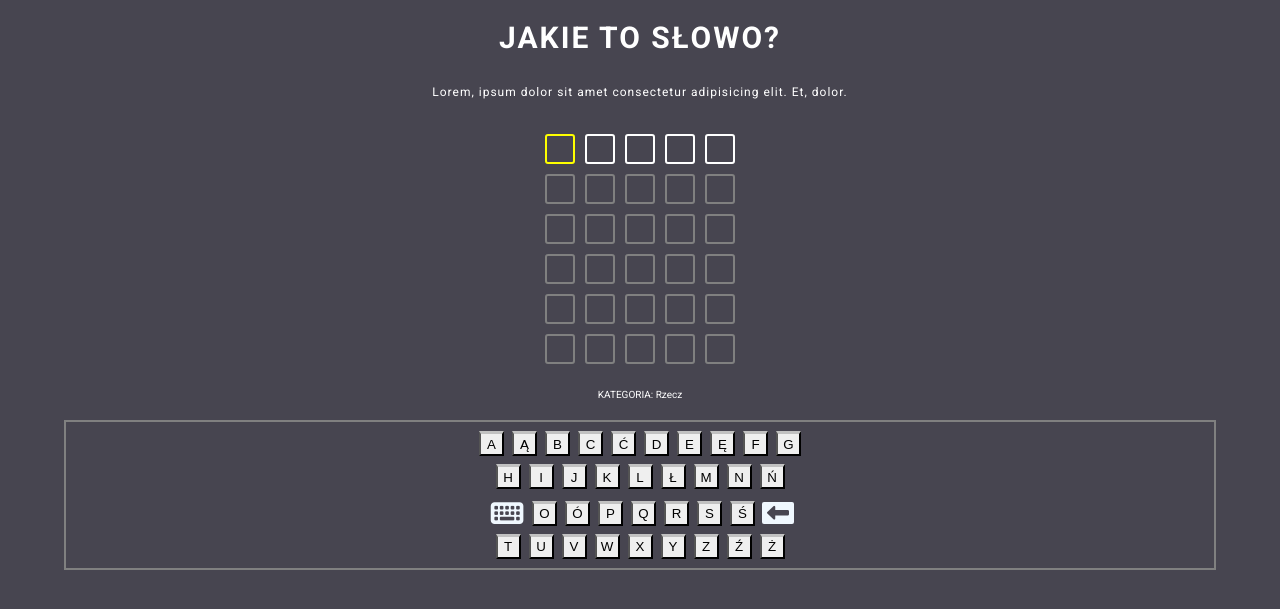
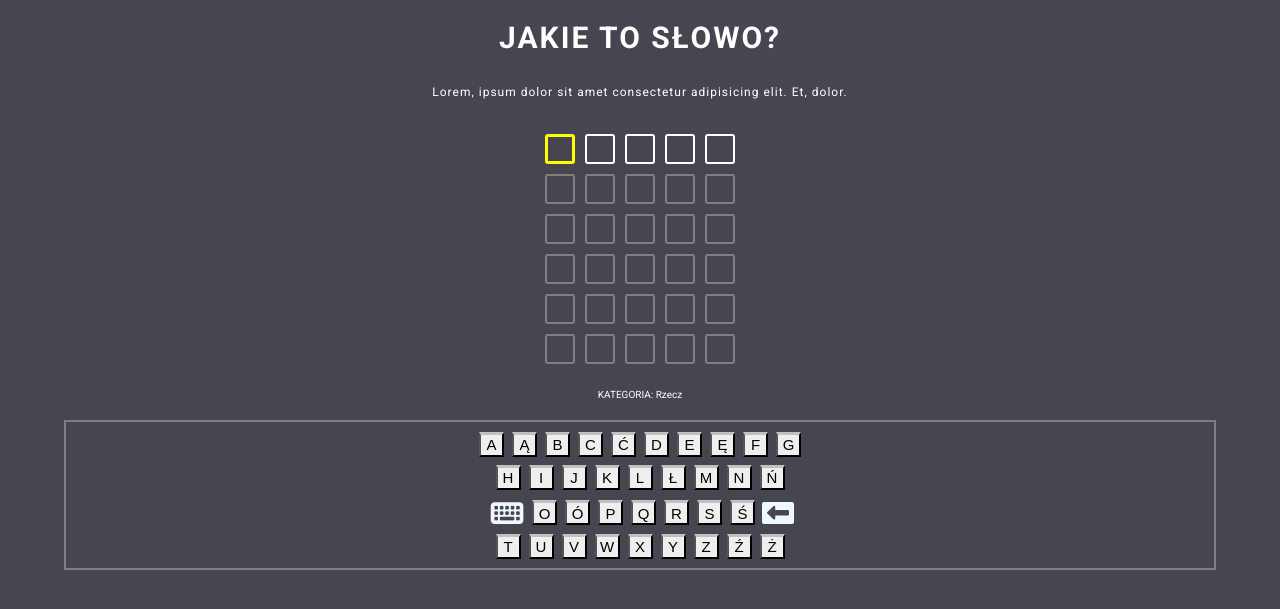
Before and after one commit to RobertBurek/G_Words_diff, a PHP site: page / in a window 1280 px wide. Shown: the top 609 px of the page. Run offline with PHP 8.4, Linux system fonts and the light colour scheme; some libraries are stand-ins or nearby versions.

Commit message:
Kosmetyka w css

```diff
--- a/css/style.css
+++ b/css/style.css
@@ -80,6 +80,7 @@ html {
   font-size: 20px;
   text-align: center;
   line-height: 27px;
+  font-weight: 600;
 }
 
 .current-round .one-letter {
@@ -87,7 +88,7 @@ html {
 }
 
 .current-letter {
-  border: 2px solid yellow !important;
+  border: 3px solid yellow !important;
   cursor: pointer;
 }
 
@@ -119,7 +120,7 @@ html {
   line-height: 30px;
   font-size: 29px;
   position: relative;
-  top: 6px;
+  top: 5px;
   color: aliceblue;
 }
 
@@ -132,6 +133,7 @@ button {
   width: 25px;
   margin: 4px;
   border-top: 3px solid #c1c1c1;
+  font-size: 15px;
 }
 
 button:hover {
@@ -143,7 +145,7 @@ button:hover {
   line-height: 22px;
   font-size: 22px;
   position: relative;
-  top: 3px;
+  top: 2px;
   width: 32px;
   border-top: none;
   border: none;
--- a/css/style.scss
+++ b/css/style.scss
@@ -68,6 +68,7 @@ html {
     font-size: 20px;
     text-align: center;
     line-height: 27px;
+	font-weight: 600;
 }
 
 // .curr-letter{
@@ -79,7 +80,7 @@ html {
 }
 
 .current-letter {
-	border: 2px solid yellow !important;
+	border: 3px solid yellow !important;
 	cursor: pointer;
 }
 
@@ -104,7 +105,7 @@ html {
     line-height: 30px;
     font-size: 29px;
     position: relative;
-    top: 6px;
+    top: 5px;
 	color: aliceblue;
 }
 
@@ -117,6 +118,7 @@ button {
 	width: 25px;
 	margin: 4px;
 	border-top: 3px solid #c1c1c1;
+	font-size: 15px;
 }
 
 button:hover {
@@ -128,7 +130,7 @@ button:hover {
     line-height: 22px;
     font-size: 22px;
     position: relative;
-    top: 3px;
+    top: 2px;
     width: 32px;
     border-top: none;
     border: none;
```
Also changed, not shown: 1 other file.
